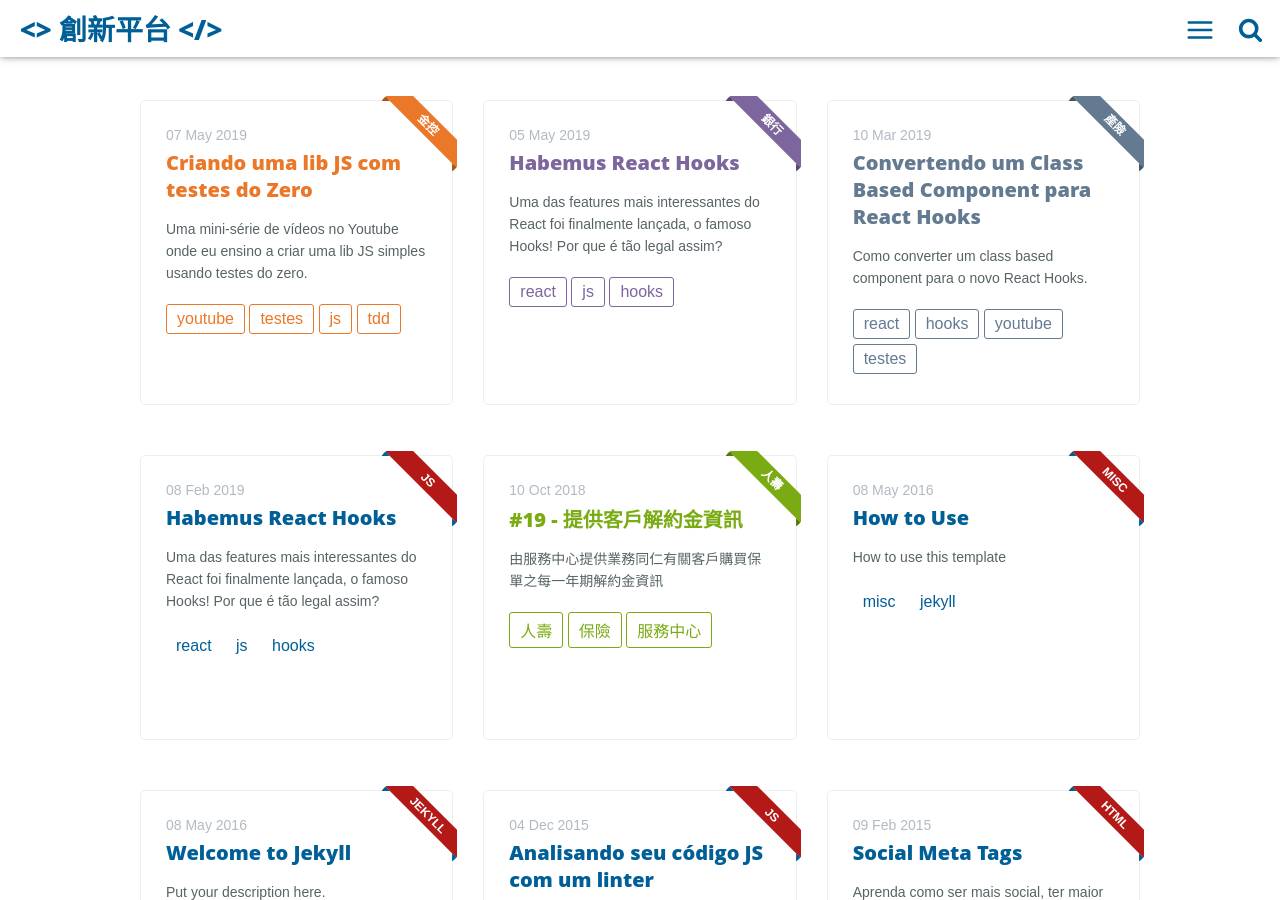
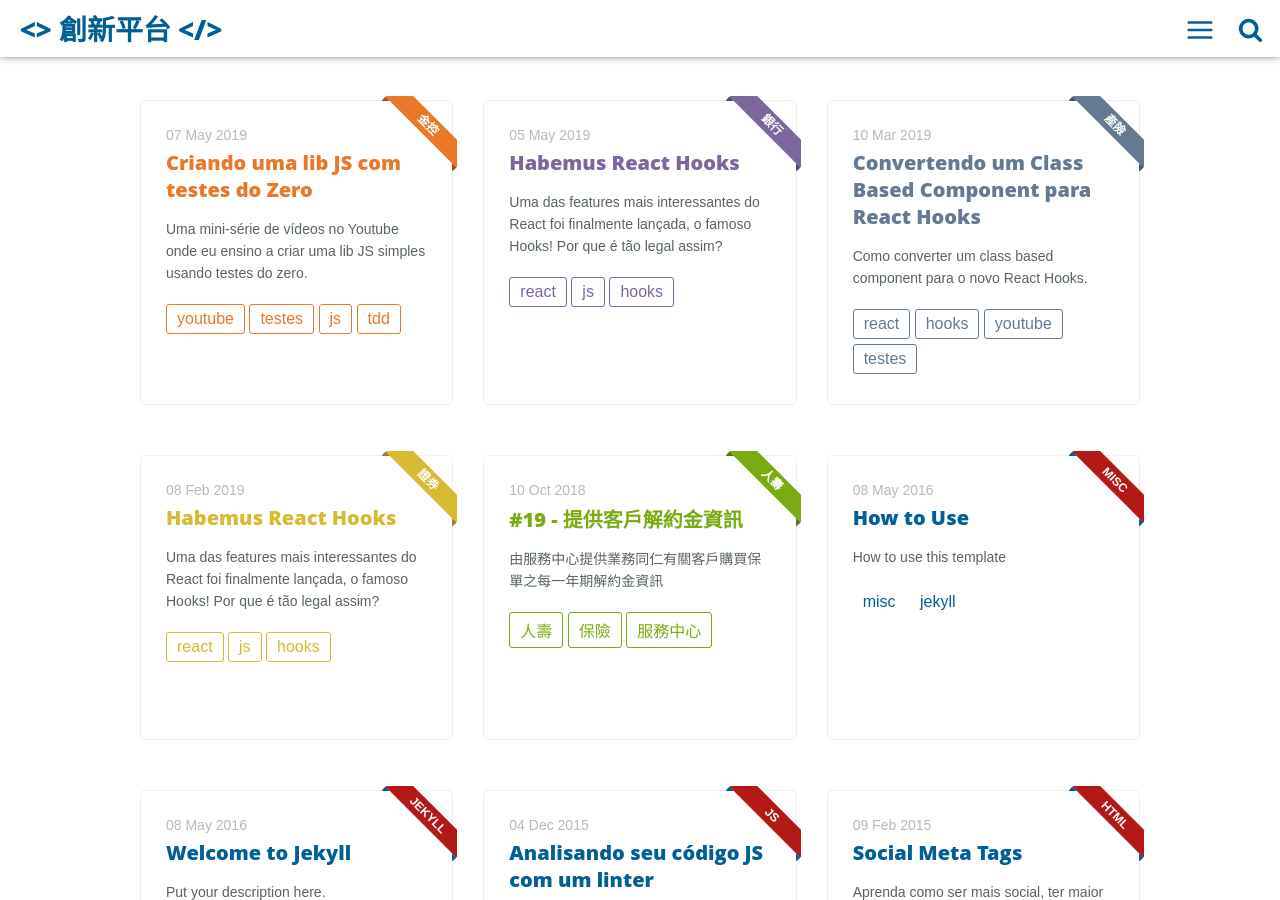
Before and after one commit to doltegg/cj, a Jekyll site: the page built from index.html, in a window 1280 px wide and 900 px high. Built offline with Jekyll 4.4.1, drawn with Linux system fonts in a browser that asks for light colours; nearby versions of some CDN libraries; library files that are not in the unit come from our copies; the list of posts is cut into pages by our own code.

Commit message:
Update 2019-02-08-habemus.md

```diff
--- a/_posts/2019-02-08-habemus.md
+++ b/_posts/2019-02-08-habemus.md
@@ -12,7 +12,7 @@ introduction: >-
 twitter_text: >-
   Uma das features mais interessantes do React foi finalmente lançada, o famoso
   Hooks! Por que é tão legal assim?
-main-class: js
+main-class: 證券
 color: '#D6BA32'
 tags:
   - react
```
